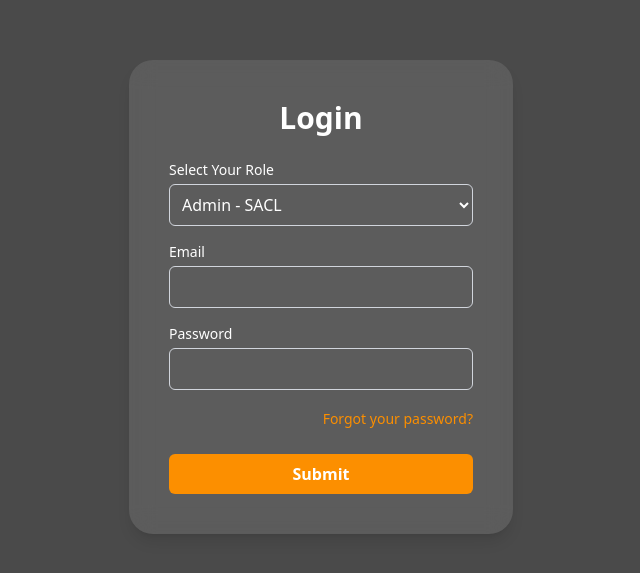
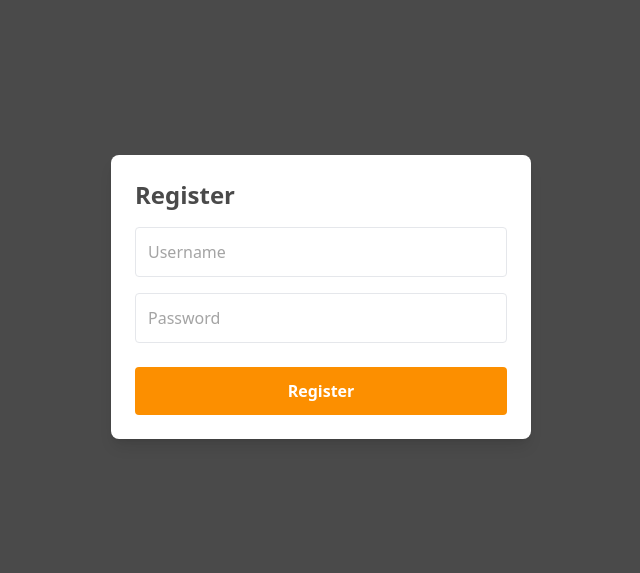
Before and after one commit to damodara2006/Project_SFS, a React (Vite) app in the folder frontend/: page / in a window 1280 px wide. Shown: the part 103-676 px from the top of the page, without its empty margins (319-959 px from the left). Built offline with nearby package versions, Linux system fonts and the light colour scheme.

Commit message:
feat: add Register component with validation and update App to use it

```diff
--- a/frontend/package.json
+++ b/frontend/package.json
@@ -14,7 +14,8 @@
     "react": "^19.1.1",
     "react-dom": "^19.1.1",
     "react-router-dom": "^7.9.5",
-    "tailwindcss": "^4.1.16"
+    "tailwindcss": "^4.1.16",
+    "zod": "^4.1.12"
   },
   "devDependencies": {
     "@eslint/js": "^9.36.0",
--- a/frontend/src/App.jsx
+++ b/frontend/src/App.jsx
@@ -1,11 +1,11 @@
 import Login from "./components/Login"
-
+import Register from "./components/Register"
 
 function App() {
 
   return (
     <>
-     <Login />
+     <Register />
     </>
   )
 }
--- a/frontend/src/components/Register.jsx
+++ b/frontend/src/components/Register.jsx
@@ -1,8 +1,88 @@
-import React from 'react'
+import React, { useState } from 'react'
+import { z } from 'zod'
+
+const registerSchema = z.object({
+  username: z.string().min(1, 'Username is required'),
+  password: z.string().min(6, 'Password must be at least 6 characters'),
+})
 
 const Register = () => {
+  const [form, setForm] = useState({ username: '', password: '' })
+  const [errors, setErrors] = useState({})
+
+  const onChange = (e) => {
+    setForm(prev => ({ ...prev, [e.target.name]: e.target.value }))
+    setErrors(prev => ({ ...prev, [e.target.name]: undefined }))
+  }
+
+  const onSubmit = (e) => {
+    e.preventDefault()
+    const result = registerSchema.safeParse(form)
+    if (!result.success) {
+      const fieldErrors = {}
+      result.error.errors.forEach(err => {
+        const key = err.path[0] || '_'
+        fieldErrors[key] = err.message
+      })
+      setErrors(fieldErrors)
+      return
+    }
+
+    setErrors({})
+    // form is valid — proceed with submit (fetch / API call)
+    console.log('Validated data:', result.data)
+  }
+
   return (
-    <div>Register</div>
+    <div className="min-h-screen flex items-center justify-center bg-[#4a4a4a] p-4">
+      <form
+        onSubmit={onSubmit}
+        className="w-full max-w-[420px] bg-[#ffffff] rounded-lg shadow-lg p-6"
+        aria-label="Register form"
+      >
+        <h1 className="text-2xl font-bold mb-4 text-[#4a4a4a]">Register</h1>
+
+        <div className="mb-4">
+          <input
+            name="username"
+            value={form.username}
+            onChange={onChange}
+            placeholder="Username"
+            className="w-full p-3 border border-gray-200 rounded focus:outline-none focus:ring-2 focus:ring-[#fc8f00] text-[#4a4a4a]"
+            aria-invalid={!!errors.username}
+          />
+          {errors.username && (
+            <div className="mt-2 text-sm text-[#fc8f00]" role="alert">
+              {errors.username}
+            </div>
+          )}
+        </div>
+
+        <div className="mb-6">
+          <input
+            name="password"
+            type="password"
+            value={form.password}
+            onChange={onChange}
+            placeholder="Password"
+            className="w-full p-3 border border-gray-200 rounded focus:outline-none focus:ring-2 focus:ring-[#fc8f00] text-[#4a4a4a]"
+            aria-invalid={!!errors.password}
+          />
+          {errors.password && (
+            <div className="mt-2 text-sm text-[#fc8f00]" role="alert">
+              {errors.password}
+            </div>
+          )}
+        </div>
+
+        <button
+          type="submit"
+          className="w-full p-3 rounded bg-[#fc8f00] hover:bg-[#e07a00] text-[#ffffff] font-semibold transition"
+        >
+          Register
+        </button>
+      </form>
+    </div>
   )
 }
 
```
Also changed, not shown: 1 other file (tests, documents, lock files or other folders).
